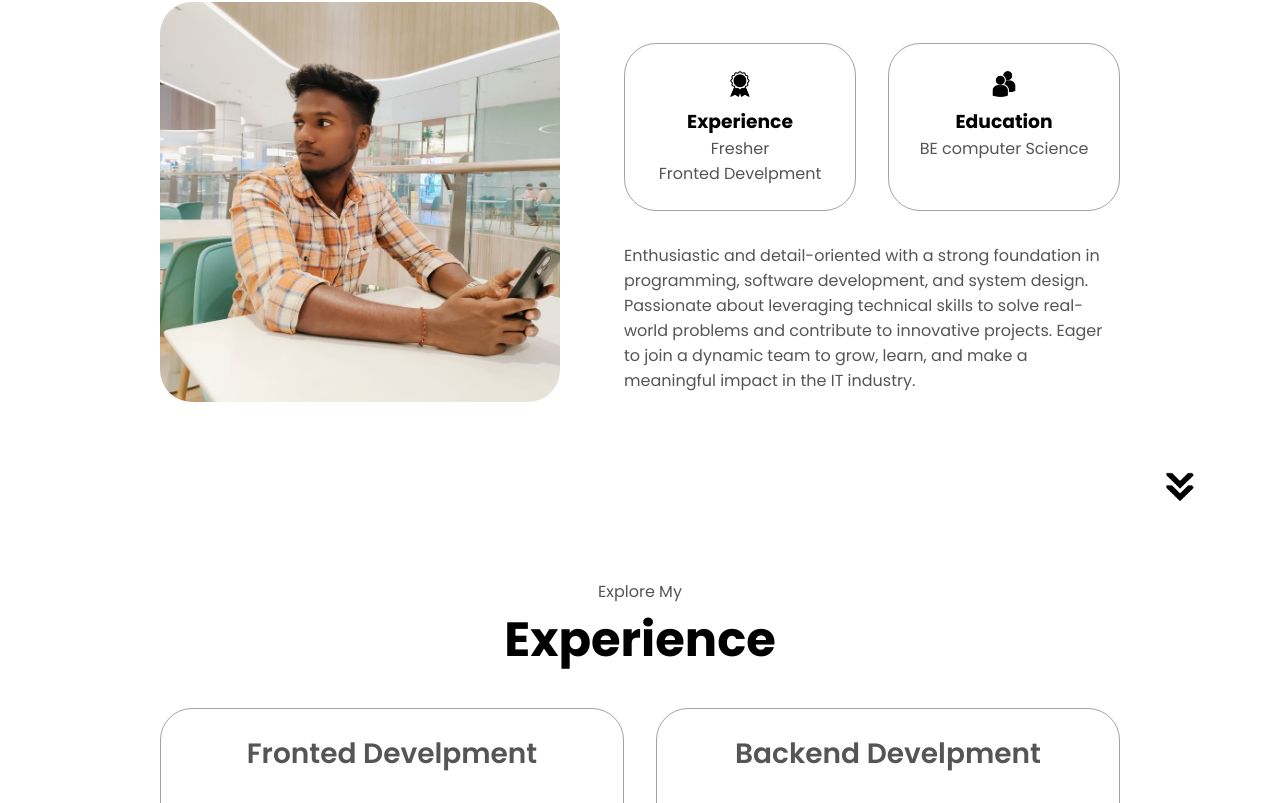
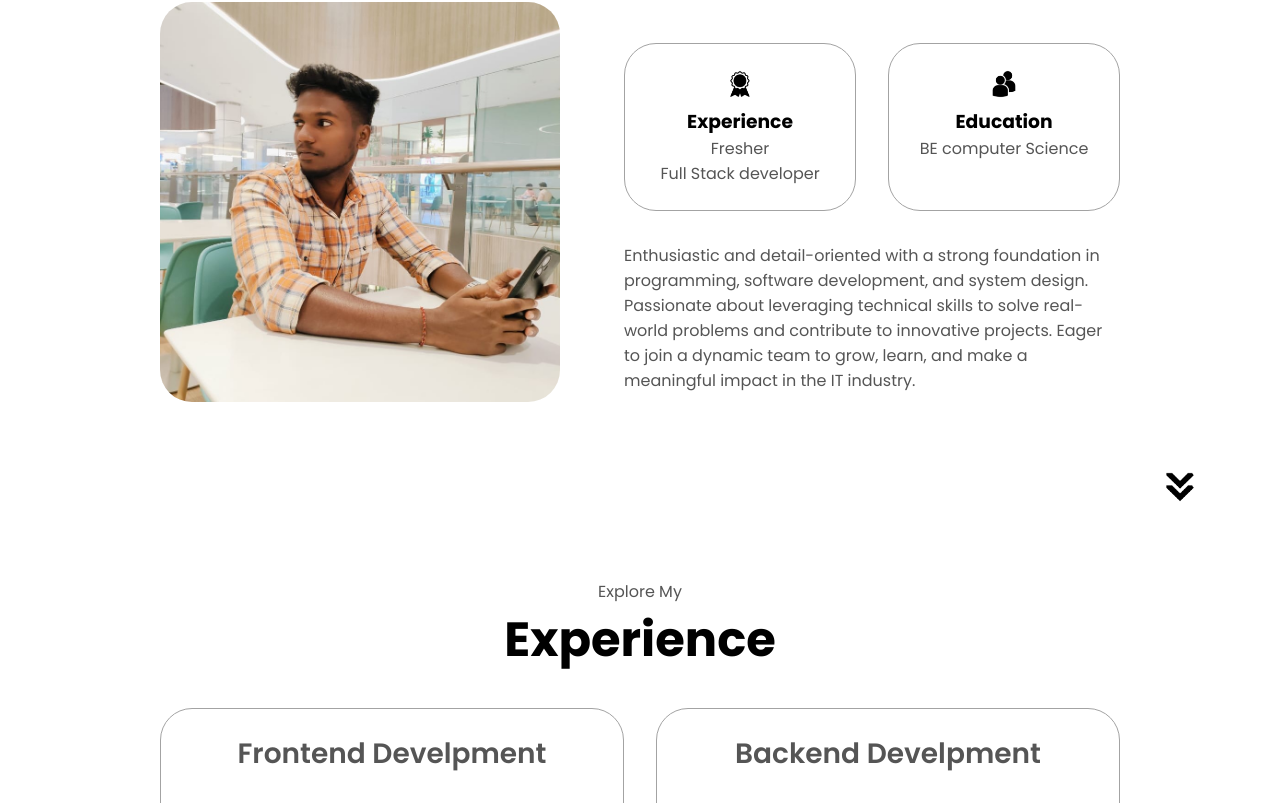
Before and after one commit to Libin2004/portfolio, a plain HTML site: page index.html in a window 1280 px wide. Shown: the part 1117-1920 px from the top of the page. Drawn offline with Linux system fonts and the light colour scheme.

Commit message:
finished website

```diff
--- a/index.html
+++ b/index.html
@@ -43,7 +43,7 @@
     <div class="section__text">
         <p class="section__text__p1">Hello,I'am</p>
         <h1 class="title">Sahaya Libin</h1>
-        <p class="section__text__p2">Fronted Develper</p>
+        <p class="section__text__p2">Full Stack developer</p>
         <div class="btn-container">
             <button class="btn-color-2" onclick="window.open('assets/sahaya-libin (2).pdf')">Downlod CV</button>
             <button class="btn-color-1" onclick="location.href='./#contact'">Contact</button>
@@ -70,7 +70,7 @@
                 <div class="details-container">
                     <img src="./assets/experience.png" alt="experience icon" class="icon">
                     <h3>Experience</h3>
-                    <p>Fresher <br> Fronted Develpment</p>
+                    <p>Fresher <br> Full Stack developer</p>
                 </div>
                 <div class="details-container">
                     <img src="./assets/education.png" alt="experience icon" class="icon">
@@ -96,7 +96,7 @@
     <div class="experience-details-container">
         <div class="about-containers">
             <div class="details-container">
-                <h2 class="experience-sub-title">Fronted Develpment</h2>
+                <h2 class="experience-sub-title">Frontend Develpment</h2>
                 <div class="article-container">
                     <article>
                     <img src="./assets/checkmark.png" alt="experience icon" class="icon">
```
